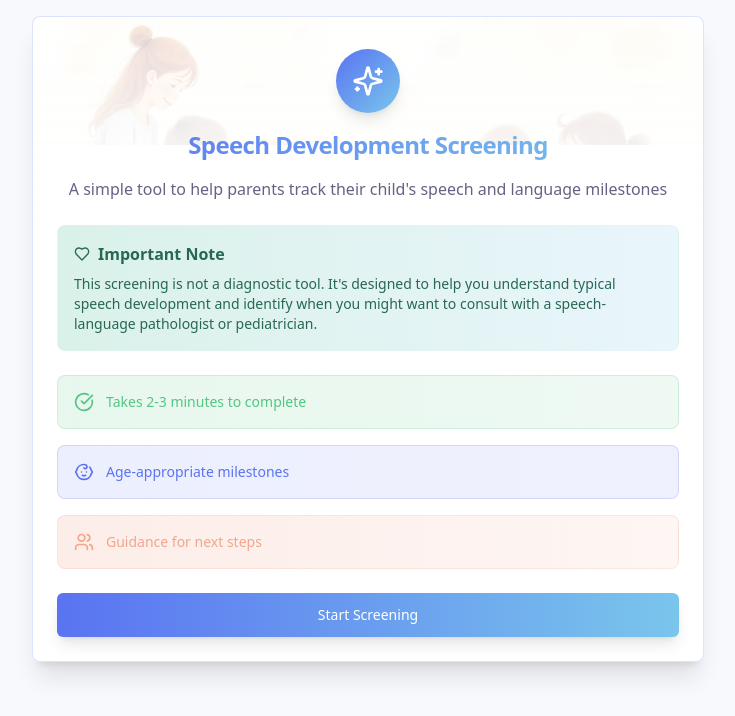
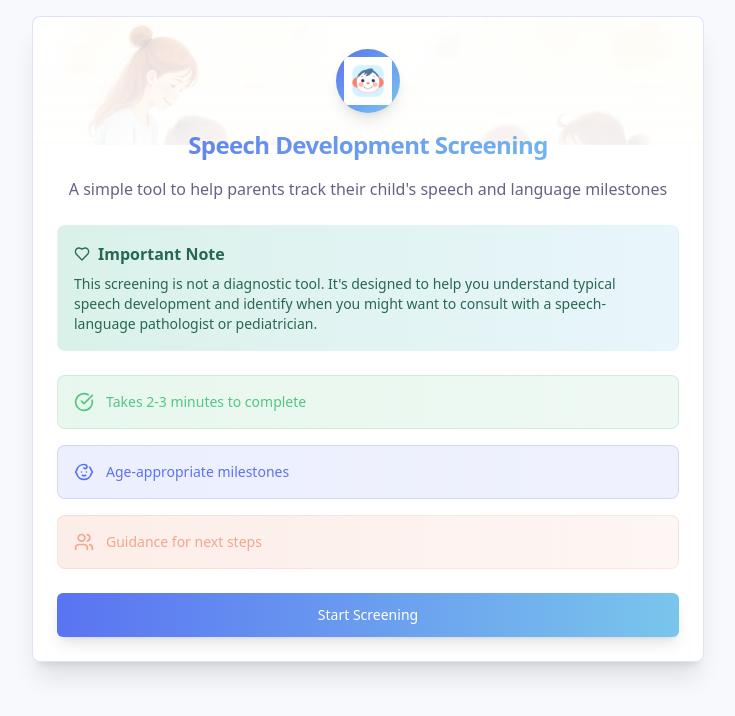
Before and after one commit to AselaDarshan/little-talk-buddy, a React (Vite) app: page / in a window 1280 px wide. Shown: the top 716 px of the page, without its empty margins (272-1007 px from the left). Built offline with nearby package versions, Linux system fonts and the light colour scheme.

Commit message:
Generate icon for app
Generate an icon for the application.

```diff
--- a/index.html
+++ b/index.html
@@ -17,8 +17,8 @@ class="adopt-injector"></script>
   <meta name="keywords" content="child speech milestones, speech screening tool, speech development checker, toddler speech delays, early language assessment, speech milestone assessment" />
 
   <!-- 🎨 Favicon and Apple Icon -->
-  <link rel="icon" href="/favicon.ico" type="image/x-icon" />
-  <link rel="apple-touch-icon" href="/apple-touch-icon.png" />
+  <link rel="icon" href="/src/assets/app-icon.png" type="image/png" />
+  <link rel="apple-touch-icon" href="/src/assets/app-icon.png" />
 
   <!-- 🧠 Structured Data -->
   <script type="application/ld+json">
--- a/src/components/SpeechScreening.tsx
+++ b/src/components/SpeechScreening.tsx
@@ -8,6 +8,7 @@ import { CheckCircle, AlertCircle, Baby, Users, Sparkles, Heart, Star, ThumbsUp,
 import { analytics } from "@/lib/analytics";
 import childrenLearning from "@/assets/children-learning.jpg";
 import familyBonding from "@/assets/family-bonding.jpg";
+import appIcon from "@/assets/app-icon.png";
 
 interface Milestone {
   id: string;
@@ -216,8 +217,8 @@ export default function SpeechScreening() {
                 <div className="absolute inset-0 bg-gradient-to-b from-transparent to-card"></div>
               </div>
               <CardHeader className="text-center space-y-4 relative z-10 pt-8">
-                <div className="mx-auto w-16 h-16 bg-gradient-to-br from-primary to-sky rounded-full flex items-center justify-center shadow-lg">
-                  <Sparkles className="w-8 h-8 text-white" />
+                <div className="mx-auto w-16 h-16 bg-gradient-to-br from-primary to-sky rounded-full flex items-center justify-center shadow-lg overflow-hidden">
+                  <img src={appIcon} alt="Little Talk Buddy" className="w-12 h-12 object-contain" />
                 </div>
                 <CardTitle className="text-2xl bg-gradient-to-r from-primary to-sky bg-clip-text text-transparent">
                   Speech Development Screening
```
Also changed, not shown: src/assets/app-icon.png (added).
